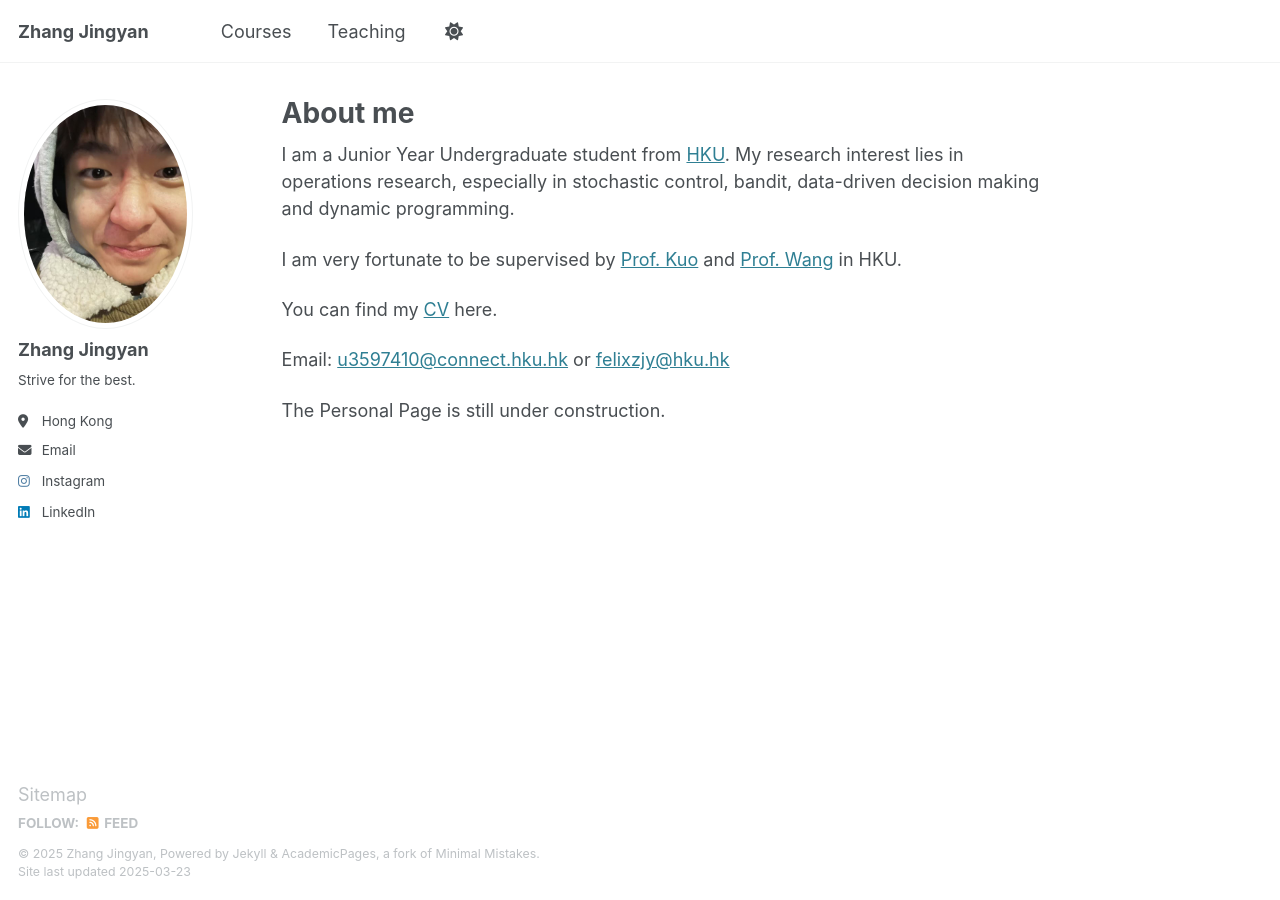
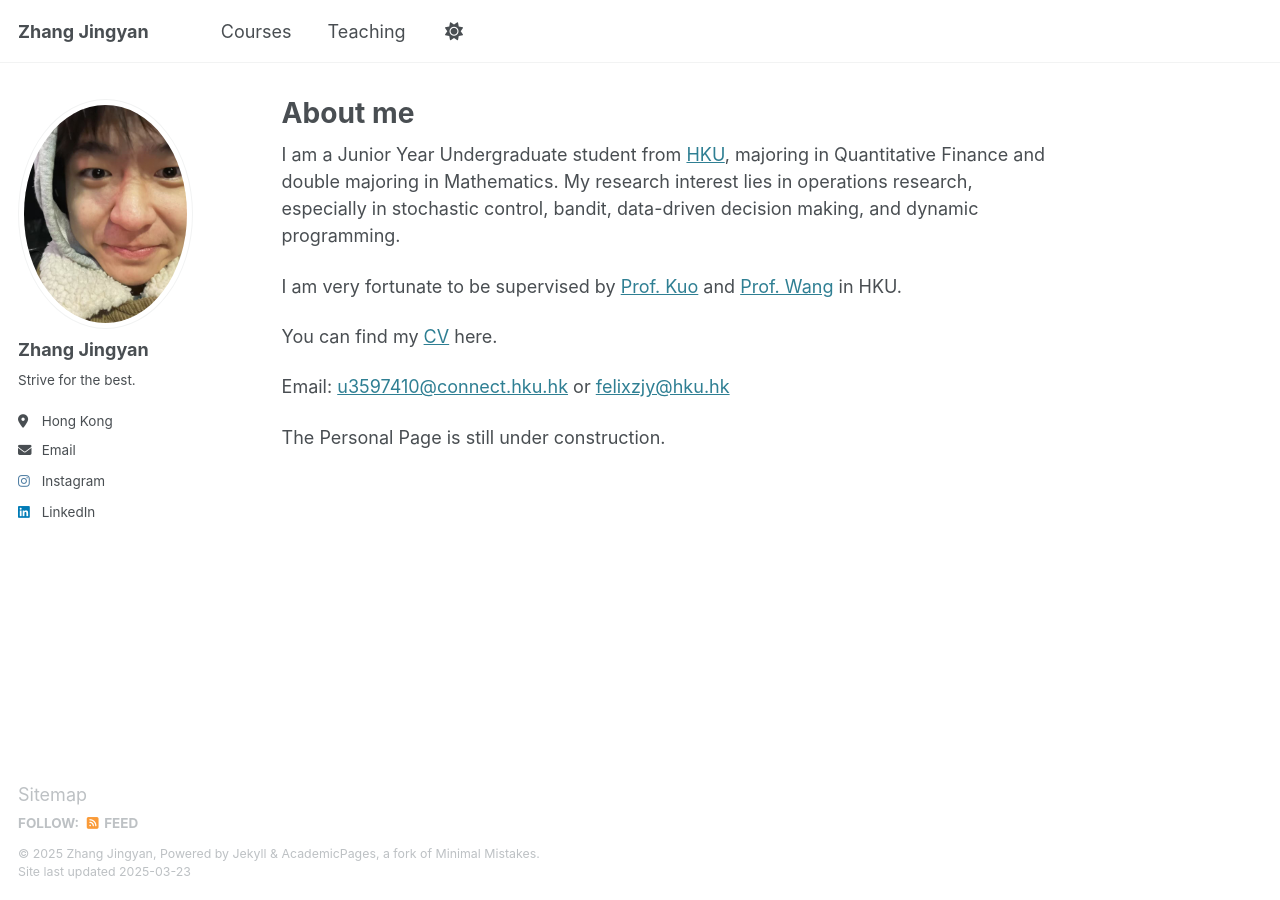
Before and after one commit to zjy-Felix/Felix, a Jekyll site: the page built from _pages/about.md, in a window 1280 px wide. Built offline with Jekyll 4.4.1, drawn with Linux system fonts in a browser that asks for light colours.

Commit message:
Update about.md

```diff
--- a/_pages/about.md
+++ b/_pages/about.md
@@ -7,7 +7,7 @@ redirect_from:
   - /about.html
 ---
 
-I am a Junior Year Undergraduate student from [HKU](https://www.hku.hk/). My research interest lies in operations research, especially in stochastic control, bandit, data-driven decision making and dynamic programming.
+I am a Junior Year Undergraduate student from [HKU](https://www.hku.hk/), majoring in Quantitative Finance and double majoring in Mathematics. My research interest lies in operations research, especially in stochastic control, bandit, data-driven decision making, and dynamic programming.
 
 I am very fortunate to be supervised by [Prof. Kuo](https://sites.google.com/site/yonghongkuo/) and [Prof. Wang](http://zhengliwang.net/) in HKU.
 
```
